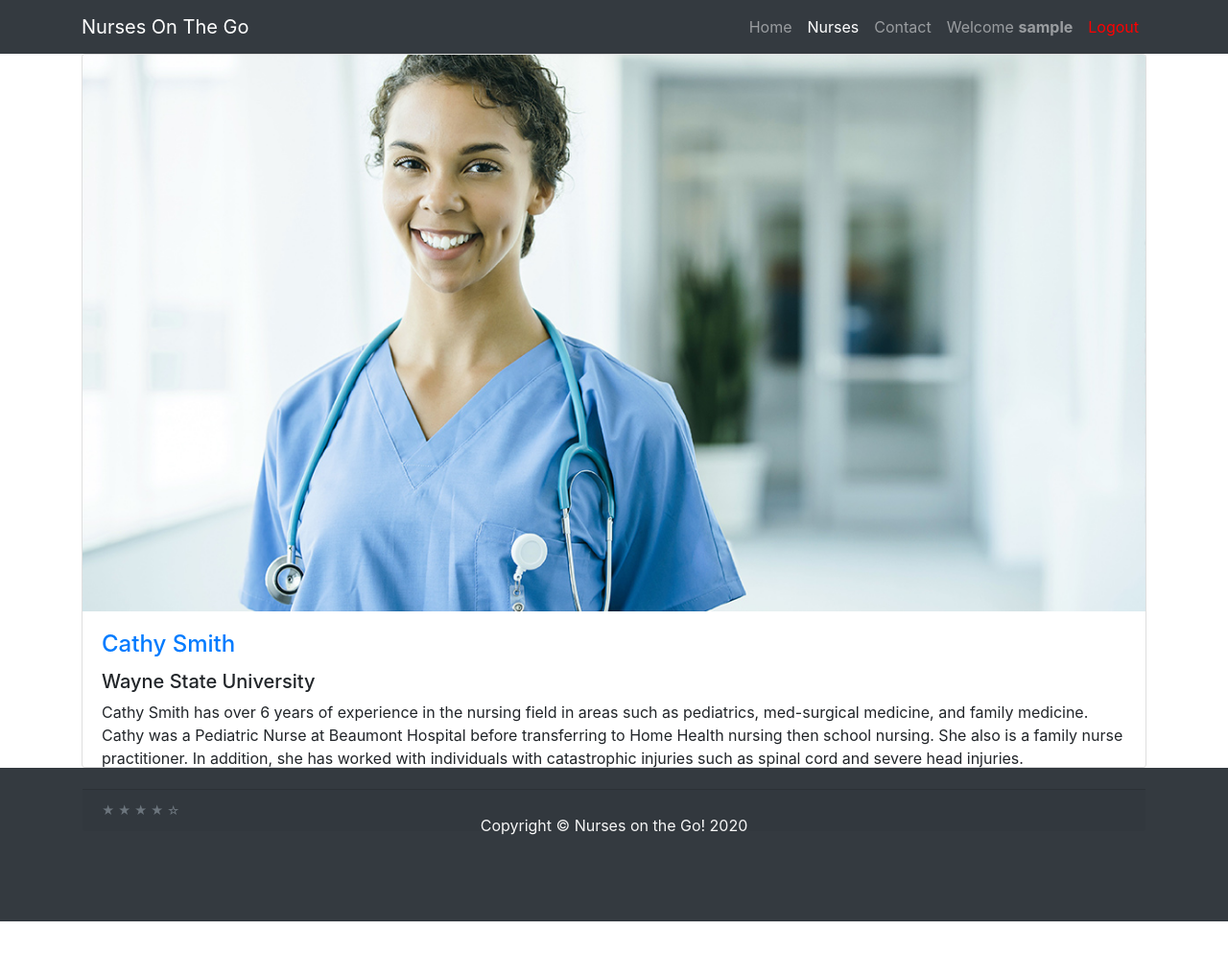
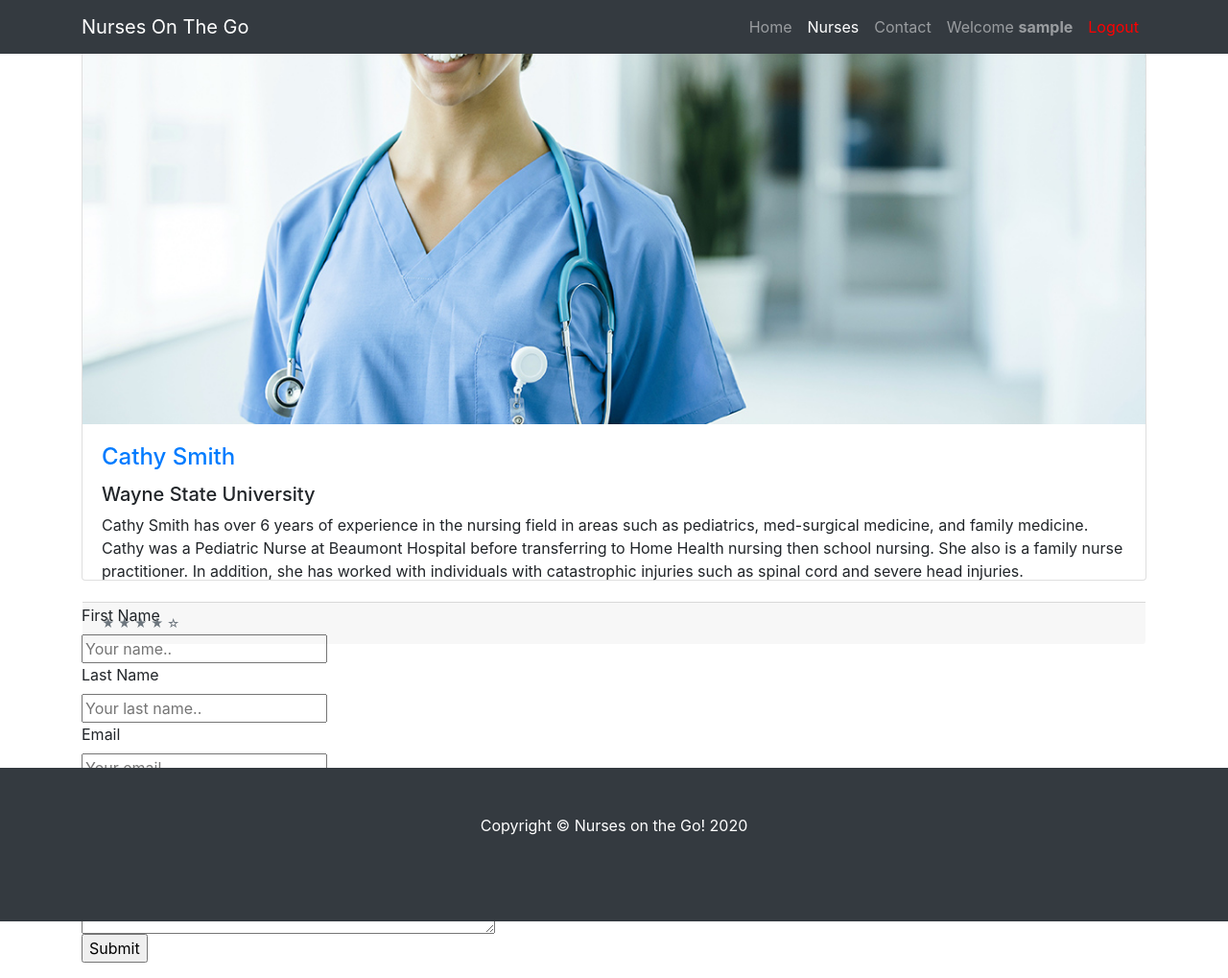
Before and after one commit to AudreyTHNguyen/Sardines, a PHP site: page /n1.php in a window 1280 px wide. Shown: the whole page at 96% size. Before the commit the page ends 960 px from the top, so only its background shows below. Run offline with PHP 8.4, Linux system fonts and the light colour scheme; the visitor is signed in with stand-in values (Sample User, id 1).

Commit message:
Added the contact form

```diff
--- a/Nurse Capstone 3-24/n1.php
+++ b/Nurse Capstone 3-24/n1.php
@@ -98,6 +98,24 @@
                 </div>
             </div>
             <br>
+          <form action="mail_handler.php" method="post">
+                    <fieldset>
+                        <div><label for="first_name">First Name</label></div>
+                        <input type="text" name="first_name" placeholder="Your name..">
+
+                        <div><label for="last_name">Last Name</label></div>
+                        <input type="text" name="last_name" placeholder="Your last name..">
+
+                        <div><label for="email">Email</label></div>
+                        <input type="text" name="email" placeholder="Your email..">
+                        <div><label for="message">Questions? </label></div>
+                        <textarea name="message" cols="40" rows="5" placeholder="Your text.."></textarea>
+
+
+                        <div><input type="submit" name="submit" value="Submit"></div>
+                    </fieldset>
+                </form>
+
         </div>
     </div>
 
```
